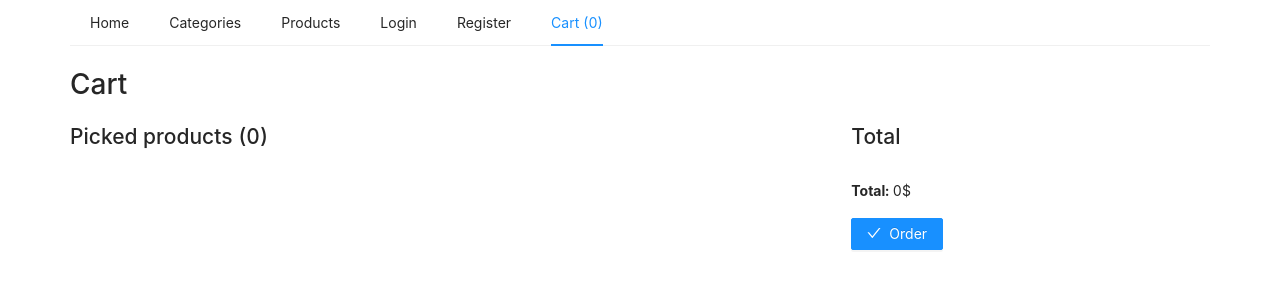
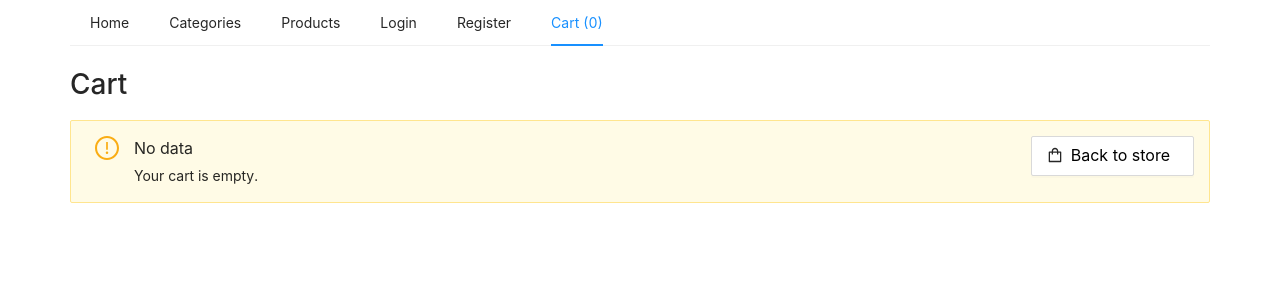
Before and after one commit to markorusic/webstore-frontend, a React (Create React App) app: page /cart in a window 1280 px wide. Shown: the top 300 px of the page. Built offline with nearby package versions, Linux system fonts and the light colour scheme.

Commit message:
handle cart edge cases

```diff
--- a/src/components/shared/async-list.tsx
+++ b/src/components/shared/async-list.tsx
@@ -8,16 +8,24 @@ export interface AsyncListProps<T> {
   data: T[] | undefined
   status: QueryStatus
   render(items: T[]): ReactNode
+  errorMessage?: string
+  noDataMessage?: string
 }
 
-export function AsyncList<T>({ data = [], status, render }: AsyncListProps<T>) {
+export function AsyncList<T>({
+  data = [],
+  status,
+  render,
+  errorMessage = locale.loadingError,
+  noDataMessage = locale.noDataForThatQuery
+}: AsyncListProps<T>) {
   return (
     <Spin spinning={status === 'loading'}>
       {status === 'success' &&
         (data.length === 0 ? (
           <Alert
             message={locale.noData}
-            description={locale.noDataForThatQuery}
+            description={noDataMessage}
             type="warning"
             showIcon
           />
@@ -28,7 +36,7 @@ export function AsyncList<T>({ data = [], status, render }: AsyncListProps<T>) {
       {status === 'error' && (
         <Alert
           message={locale.error}
-          description={locale.loadingError}
+          description={errorMessage}
           type="error"
           showIcon
         />
--- a/src/index.css
+++ b/src/index.css
@@ -26,9 +26,17 @@
   border: 1px solid;
 }
 
+.cart-checkout-total {
+  font-size: 18px;
+  font-weight: bold;
+}
+
 /* Utils */
 
-.color-secondary {
+.primary-text {
+  color: black;
+}
+.secondary-color {
   color: rgba(0, 0, 0, 0.45);
 }
 
@@ -39,17 +47,14 @@
 .d-flex {
   display: flex;
 }
-
 .space-between {
   display: flex;
   justify-content: space-between;
 }
-
 .align-center {
   display: flex;
   align-items: center;
 }
-
 .justify-end {
   display: flex;
   justify-content: flex-end;
--- a/src/localization/index.ts
+++ b/src/localization/index.ts
@@ -10,6 +10,9 @@ export const locale = {
   cart: 'Cart',
   total: 'Total',
   order: 'Order',
+  checkout: 'Checkout',
+  emptyCart: 'Your cart is empty.',
+  backToStore: 'Back to store',
   cartProducts: 'Picked products',
   featuredCategories: 'Featured Categories',
   featuredProducts: 'Featured Products',
--- a/src/pages/cart.tsx
+++ b/src/pages/cart.tsx
@@ -1,8 +1,13 @@
-import { CheckOutlined, CloseOutlined } from '@ant-design/icons'
-import { Button, Col, InputNumber, Row, Table } from 'antd'
+import {
+  CheckOutlined,
+  CloseOutlined,
+  ShoppingOutlined
+} from '@ant-design/icons'
+import { Alert, Button, Col, InputNumber, Row, Table } from 'antd'
 import React from 'react'
+import { Link } from 'react-router-dom'
 import { PageContainer } from '../components/customer/page-container'
-import { AsyncContainer } from '../components/shared/async-container'
+import { AsyncList } from '../components/shared/async-list'
 import { locale } from '../localization'
 import { useCart, useCartProducts } from '../services/cart-service'
 
@@ -14,17 +19,35 @@ export const Cart = () => {
     <PageContainer>
       <h1>{locale.cart}</h1>
 
+      {cart.totalItems === 0 ? (
+        <Alert
+          message={locale.noData}
+          description={locale.emptyCart}
+          type="warning"
+          showIcon
+          action={
+            <Button size="large" icon={<ShoppingOutlined />}>
+              <Link className="px-8 primary-text" to="/products">
+                {locale.backToStore}
+              </Link>
+            </Button>
+          }
+        />
+      ) : (
         <Row gutter={[32, 16]}>
           <Col sm={24} lg={16}>
             <h2>
               {locale.cartProducts} ({cart.totalItems})
             </h2>
-          <AsyncContainer
+            <hr />
+            <AsyncList
               data={cartProductsQuery.data}
               status={cartProductsQuery.status}
+              noDataMessage={locale.emptyCart}
               render={products => (
                 <Table
                   rowKey="id"
+                  pagination={false}
                   dataSource={products}
                   columns={[
                     {
@@ -32,6 +55,7 @@ export const Cart = () => {
                       dataIndex: 'name',
                       key: 'name',
                       render: (_, product) => (
+                        <Link to={`/products/${product.id}`}>
                           <div className="align-center">
                             <img
                               style={{ width: '100px' }}
@@ -40,6 +64,7 @@ export const Cart = () => {
                             />
                             <span className="px-8">{product.name}</span>
                           </div>
+                        </Link>
                       )
                     },
                     {
@@ -52,10 +77,7 @@ export const Cart = () => {
                       dataIndex: 'quantity',
                       key: 'quantity',
                       render: (_, product) => {
-                      const cartItem = cart.value.items.find(
-                        item =>
-                          item.productId.toString() === product.id.toString()
-                      )
+                        const cartItem = cart.byProductId[product.id]
                         return (
                           <InputNumber
                             min={1}
@@ -75,12 +97,10 @@ export const Cart = () => {
                       dataIndex: 'total',
                       key: 'total',
                       render: (_, product) => {
-                      const cartItem = cart.value.items.find(
-                        item =>
-                          item.productId.toString() === product.id.toString()
-                      )
+                        const cartItem = cart.byProductId[product.id]
                         return (
-                        product.price * (cartItem ? cartItem.quantity : 1) + '$'
+                          product.price * (cartItem ? cartItem.quantity : 1) +
+                          '$'
                         )
                       }
                     },
@@ -103,12 +123,11 @@ export const Cart = () => {
           </Col>
 
           <Col sm={24} md={8}>
-          <h2>{locale.total}</h2>
-
-          <div className="py-16">
-            <b>Total:</b>{' '}
+            <h2>{locale.checkout}</h2>
+            <hr />
+            <div className="py-16 cart-checkout-total">
+              {locale.total}:{' '}
               {cart.value.items.reduce((acc, item) => {
-              // TODO: make cart.byProductId
                 const product = cartProductsQuery.data?.find(
                   product => item.productId.toString() === product.id.toString()
                 )
@@ -117,11 +136,12 @@ export const Cart = () => {
               {'$'}
             </div>
 
-          <Button type="primary" icon={<CheckOutlined />}>
+            <Button type="primary" size="large" icon={<CheckOutlined />}>
               {locale.order}
             </Button>
           </Col>
         </Row>
+      )}
     </PageContainer>
   )
 }
--- a/src/pages/products/[id].tsx
+++ b/src/pages/products/[id].tsx
@@ -49,7 +49,7 @@ export const Product = () => {
               <Col xs={24} sm={12}>
                 <h1>{product.name}</h1>
                 <Link to={`/products?categoryId=${product.category.id}`}>
-                  <h3 className="color-secondary">{product.category.name}</h3>
+                  <h3 className="secondary-color">{product.category.name}</h3>
                 </Link>
                 <p className="py-16">{product.description}</p>
                 <div className="py-16">
--- a/src/services/cart-service.ts
+++ b/src/services/cart-service.ts
@@ -64,7 +64,9 @@ export const useCart = () => {
   const remove = (productId: string) => {
     setValue({
       ...value,
-      items: value.items.filter(item => item.productId !== productId)
+      items: value.items.filter(
+        item => item.productId.toString() !== productId.toString()
+      )
     })
   }
 
@@ -75,11 +77,18 @@ export const useCart = () => {
     )
   }, [value.items])
 
+  const byProductId = useMemo(() => {
+    return value.items.reduce((map, item) => {
+      map[item.productId] = item
+      return map
+    }, {} as Record<string, CartItem>)
+  }, [value.items])
+
   useEffect(() => {
     localStorage.setItem(cartKeys.cart, JSON.stringify(value))
   }, [value])
 
-  return { value, add, remove, totalItems }
+  return { value, setValue, add, remove, byProductId, totalItems }
 }
 
 export const useCartProducts = (options?: UseQueryOptions<ProductDto[]>) => {
@@ -90,9 +99,19 @@ export const useCartProducts = (options?: UseQueryOptions<ProductDto[]>) => {
     () => productService.fetchByIds(productIds),
     {
       keepPreviousData: true,
-      enabled: productIds.length > 0,
       ...options
     }
   )
+
+  useEffect(() => {
+    if (query.isSuccess && query.data.length !== cart.value.items.length) {
+      const productIds = query.data.map(product => product.id)
+      cart.setValue(({ items, ...rest }) => ({
+        ...rest,
+        items: items.filter(item => productIds.includes(item.productId))
+      }))
+    }
+  }, [query.data, query.isSuccess, cart])
+
   return query
 }
--- a/src/services/products-service.ts
+++ b/src/services/products-service.ts
@@ -22,6 +22,9 @@ export const productService = {
     return data
   },
   async fetchByIds(ids: (string | number)[]) {
+    if (ids.length === 0) {
+      return [] as ProductDto[]
+    }
     const { data } = await http.get<ProductDto[]>('/products/findByIds', {
       params: { ids: ids.join(',') }
     })
```
Lines whose indentation alone changed are shown as unchanged.
